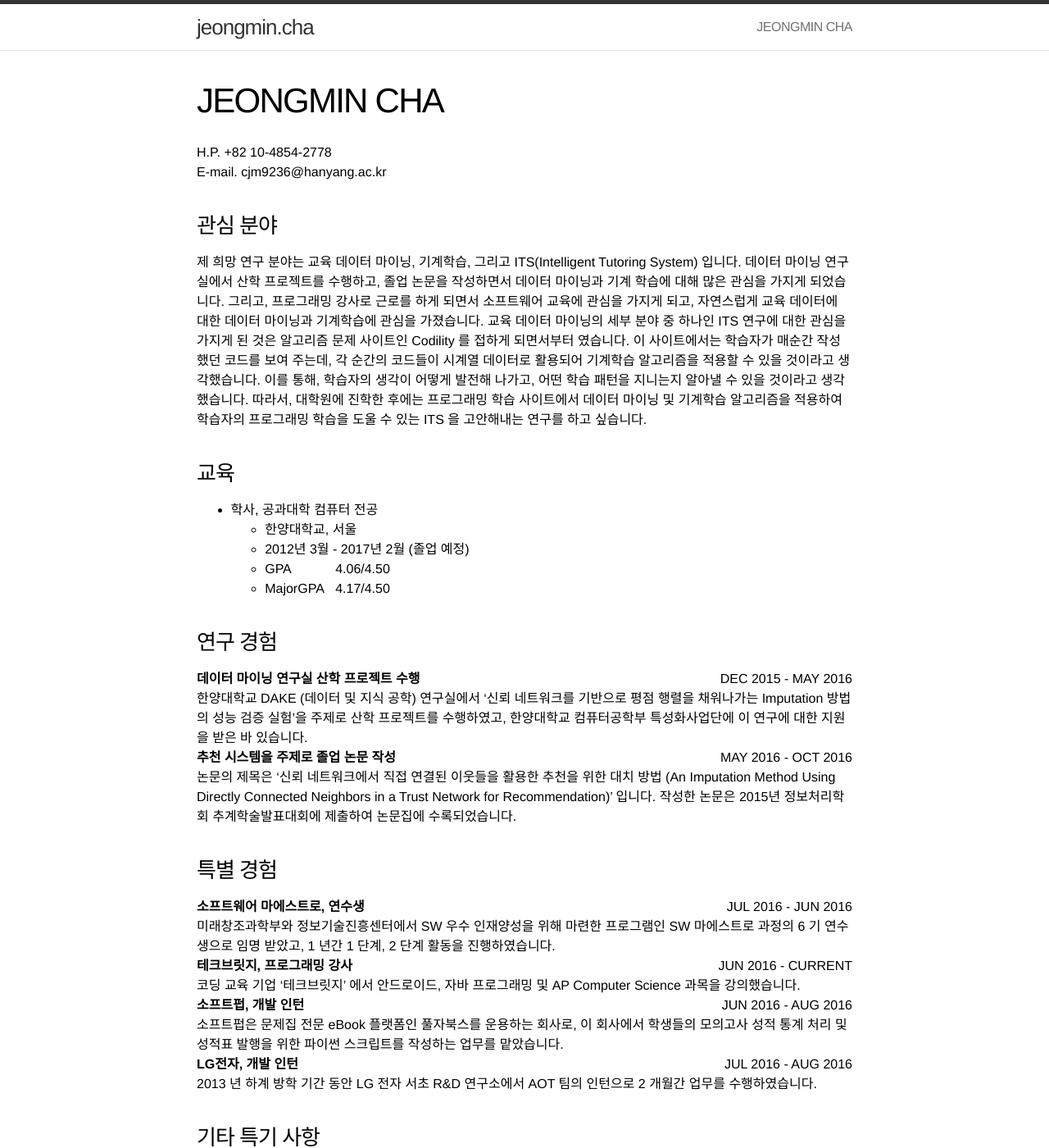
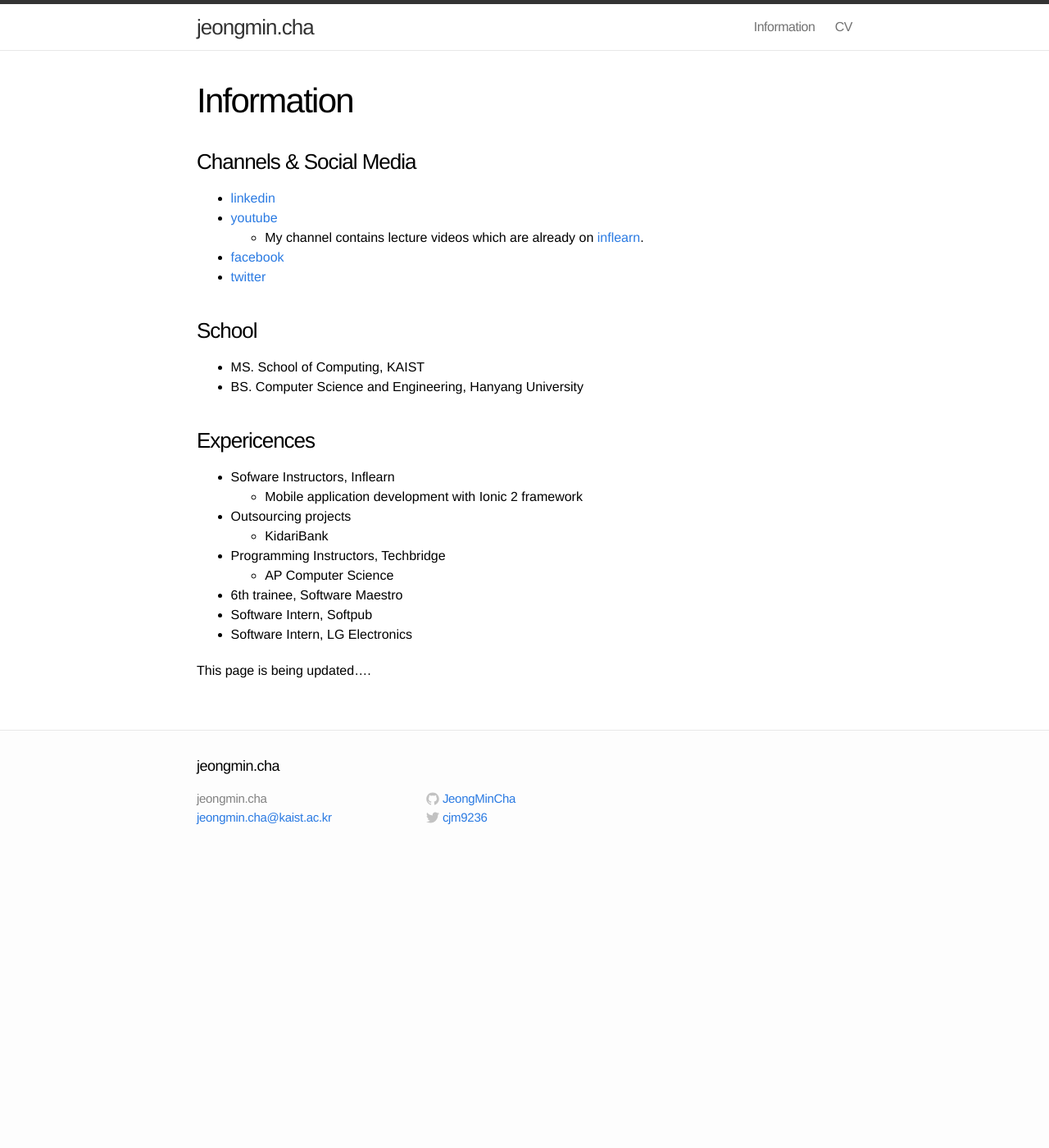
Before and after one commit to JeongMinCha/jeongmincha.github.com, a Jekyll site: the page built from about.md, in a window 1280 px wide and 1400 px high. Shown: the whole window at 82% size. Built offline with Jekyll 4.4.1, drawn with Linux system fonts in a browser that asks for light colours; some of the changed text lies outside the part shown.

```diff
--- a/about.md
+++ b/about.md
@@ -1,44 +1,29 @@
 ---
 layout: page
-title: JEONGMIN CHA
-permalink: /about/
+title: Information
+permalink: /info/
 ---
-H.P. +82 10-4854-2778
-E-mail. cjm9236@hanyang.ac.kr
+### Channels & Social Media
+- [linkedin](https://www.linkedin.com/in/cjm9236)
+- [youtube](https://www.youtube.com/channel/UCstP5AX2725CDpOCLx6K8yA)
+    - My channel contains lecture videos which are already on [inflearn](www.inflearn.com).
+- [facebook](https://www.facebook.com/cjm9236)
+- [twitter](https://www.twitter.com/cjm9236)
 
-### 관심 분야
-  제  희망  연구  분야는  교육  데이터  마이닝,  기계학습,  그리고  ITS(Intelligent  Tutoring  System)  입니다.  데이터  마이닝  연구실에서  산학  프로젝트를  수행하고,  졸업  논문을  작성하면서  데이터  마이닝과  기계  학습에  대해  많은  관심을  가지게  되었습니다.  그리고,  프로그래밍  강사로  근로를  하게  되면서  소프트웨어  교육에  관심을  가지게  되고,  자연스럽게  교육  데이터에  대한  데이터  마이닝과  기계학습에  관심을  가졌습니다.    교육  데이터  마이닝의  세부  분야  중  하나인  ITS  연구에  대한  관심을  가지게  된  것은  알고리즘  문제  사이트인  Codility 를  접하게  되면서부터  였습니다.  이  사이트에서는  학습자가  매순간  작성했던  코드를  보여  주는데,  각  순간의  코드들이  시계열  데이터로  활용되어  기계학습  알고리즘을  적용할  수  있을  것이라고  생각했습니다.  이를  통해,  학습자의  생각이  어떻게  발전해  나가고,  어떤  학습  패턴을  지니는지  알아낼  수  있을  것이라고  생각했습니다.  따라서,  대학원에  진학한  후에는  프로그래밍  학습  사이트에서  데이터  마이닝  및  기계학습  알고리즘을  적용하여  학습자의  프로그래밍  학습을  도울  수  있는  ITS 을  고안해내는  연구를  하고  싶습니다.
+### School
+- MS. School of Computing, KAIST
+- BS. Computer Science and Engineering, Hanyang University
 
-### 교육
-- 학사, 공과대학 컴퓨터 전공
-    - 한양대학교, 서울
-    - 2012년 3월 - 2017년 2월 (졸업 예정)
-    - GPA&nbsp;&nbsp;&nbsp;&nbsp;&nbsp;&nbsp;&nbsp;&nbsp;&nbsp;&nbsp;&nbsp;&nbsp;4.06/4.50
-    - MajorGPA&nbsp;&nbsp;&nbsp;4.17/4.50
+### Expericences
+- Sofware Instructors, Inflearn
+    - Mobile application development with Ionic 2 framework
+- Outsourcing projects
+    - KidariBank
+- Programming Instructors, Techbridge
+    - AP Computer Science
+- 6th trainee, Software Maestro
+- Software Intern, Softpub
+- Software Intern, LG Electronics
 
-### 연구 경험
-**데이터 마이닝 연구실 산학 프로젝트 수행** <span style="float:right;">DEC 2015 - MAY 2016</span>
-한양대학교  DAKE  (데이터  및  지식  공학)  연구실에서  ‘신뢰  네트워크를  기반으로  평점  행렬을  채워나가는  Imputation  방법의  성능  검증  실험’을  주제로  산학  프로젝트를  수행하였고,  한양대학교  컴퓨터공학부  특성화사업단에  이  연구에  대한  지원을  받은  바  있습니다.
-**추천 시스템을 주제로 졸업 논문 작성** <span style="float:right;">MAY 2016 - OCT 2016</span>
-논문의  제목은  '신뢰  네트워크에서  직접  연결된  이웃들을  활용한  추천을  위한  대치  방법  (An  Imputation  Method Using Directly Connected Neighbors in a Trust Network for Recommendation)'  입니다.  작성한  논문은  2015년  정보처리학회  추계학술발표대회에  제출하여  논문집에  수록되었습니다.
 
-### 특별 경험
-**소프트웨어 마에스트로, 연수생** <span style="float:right;">JUL 2016 - JUN 2016</span>
-미래창조과학부와  정보기술진흥센터에서  SW  우수  인재양성을  위해  마련한  프로그램인  SW  마에스트로  과정의  6 기  연수생으로  임명  받았고, 1 년간  1 단계, 2 단계  활동을  진행하였습니다.
-**테크브릿지, 프로그래밍 강사** <span style="float:right;">JUN 2016 - CURRENT</span>
-코딩  교육  기업  ‘테크브릿지’  에서  안드로이드,  자바  프로그래밍  및  AP  Computer  Science  과목을  강의했습니다.
-**소프트펍, 개발 인턴** <span style="float:right;">JUN 2016 - AUG 2016</span>
-소프트펍은  문제집  전문  eBook 플랫폼인  풀자북스를  운용하는  회사로,  이  회사에서  학생들의  모의고사  성적  통계  처리  및  성적표  발행을  위한  파이썬  스크립트를  작성하는  업무를  맡았습니다.
-**LG전자, 개발 인턴** <span style="float:right;">JUL 2016 - AUG 2016</span>
-2013 년  하계  방학  기간  동안  LG 전자  서초  R&D  연구소에서  AOT 팀의  인턴으로  2 개월간  업무를  수행하였습니다.
-
-### 기타 특기 사항
-- 국가우수장학금(이공계) 장학생 선발
-- Coursera Certificate for [Machine Learning](https://www.coursera.org/learn/machine-learning/home)
-- Kaggle Competition  참여
-    - [Santander Customer Satisfaction](https://www.kaggle.com/c/santander-customer-satisfaction)
-    - [San Francisco Crime Classification](https://www.kaggle.com/c/sf-crime)
-- 어플리케이션  및  서버  아웃소싱  개발  - [키다리 은행](https://www.facebook.com/kidaribank)
-- 인하대학교  기업가  센터  주관  슈퍼  챌린지  해커톤  과정에서  Best Developer  상  수상
-- 아이디어  팩토리  주관  메이커톤  수료
-- 삼성  소프트웨어  챌린지  캠프  5 기  참여
+This page is being updated....
```
Also changed, not shown: cv.md (added, +44 -0 lines).
